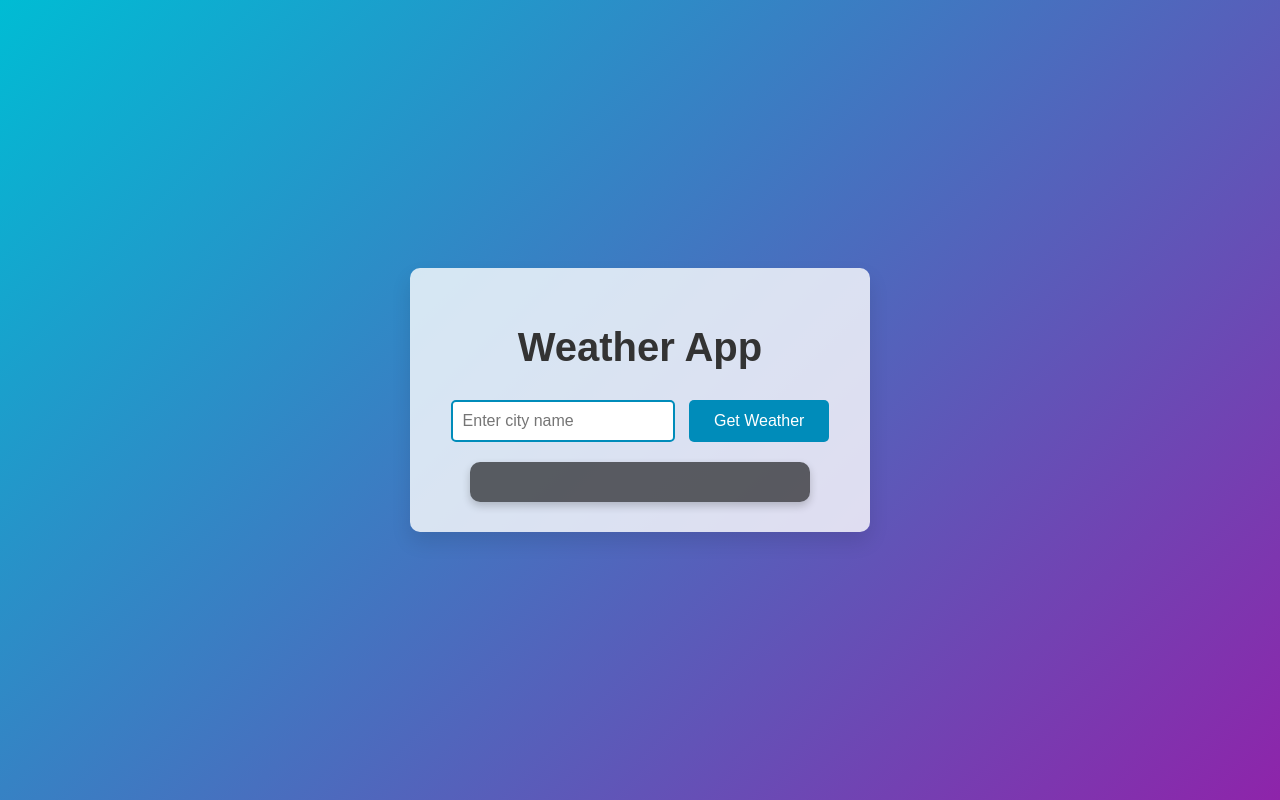
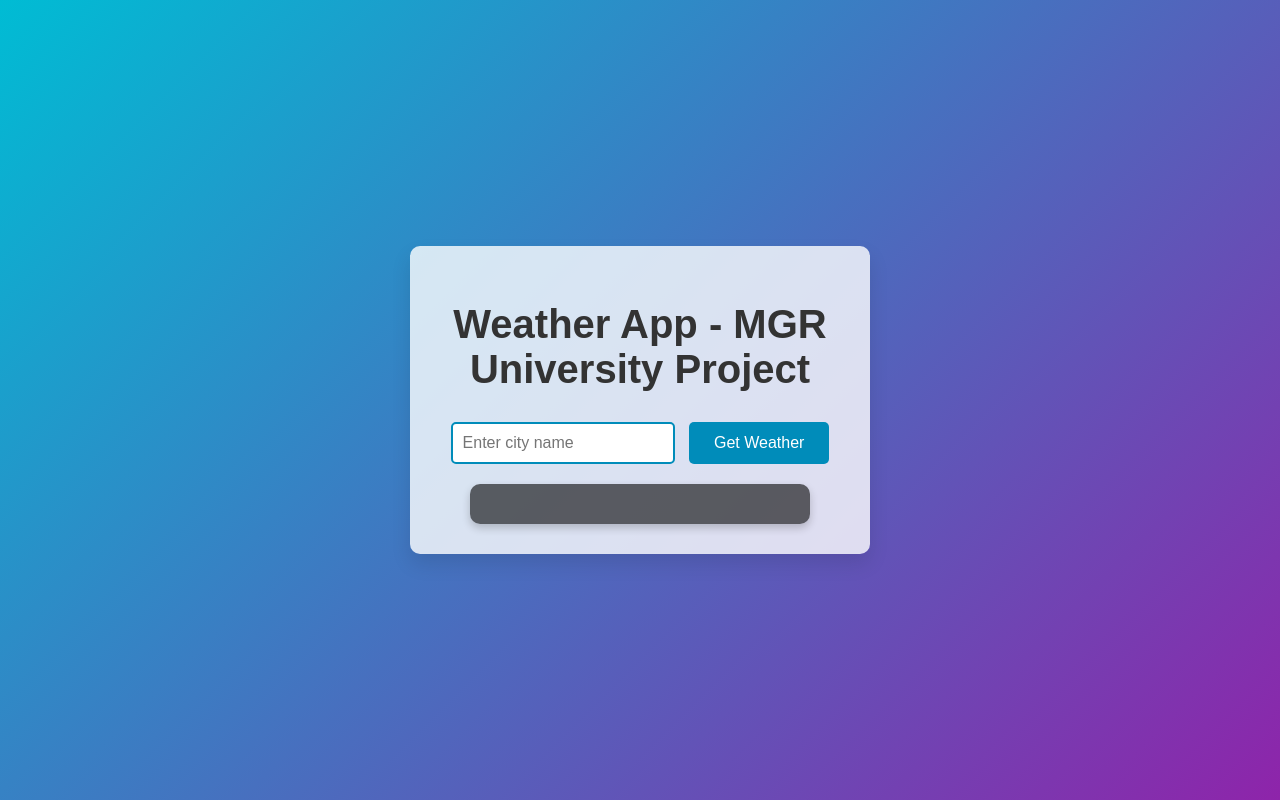
Before and after one commit to jashwanthmj7/weather, a website: page public/index.html in a window 1280 px wide. Drawn offline with Linux system fonts and the light colour scheme.

Commit message:
Update index.html

```diff
--- a/public/index.html
+++ b/public/index.html
@@ -3,12 +3,12 @@
 <head>
   <meta charset="UTF-8" />
   <meta name="viewport" content="width=device-width, initial-scale=1.0" />
-  <title>Weather App</title>
+  <title>Weather App - MGR University Project</title>
   <link rel="stylesheet" href="style.css" />
 </head>
 <body>
   <div class="container">
-    <h1>Weather App</h1>
+    <h1>Weather App - MGR University Project</h1>
     <input type="text" id="city" placeholder="Enter city name" />
     <button id="getWeather">Get Weather</button>
     <div id="weatherInfo"></div>
```
